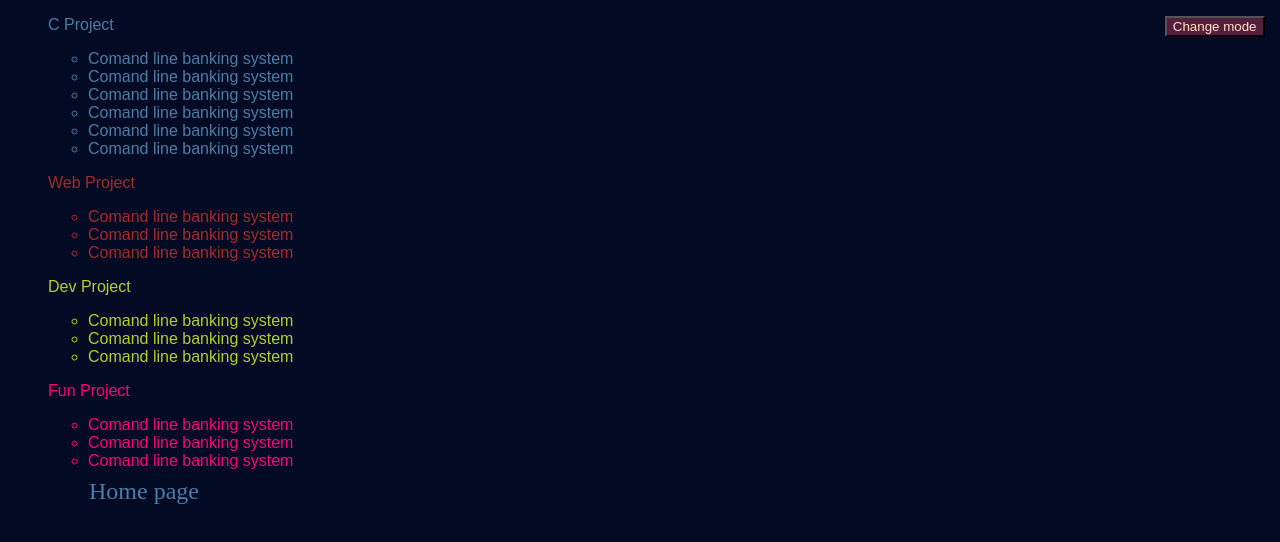
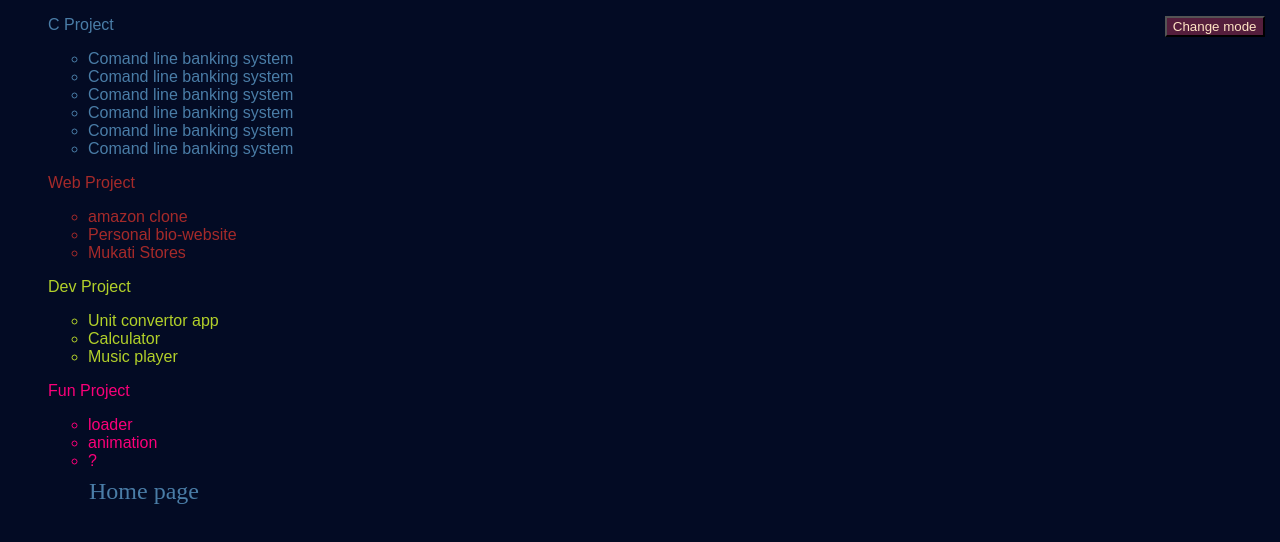
Before and after one commit to Jeet0808/JLSS-new-v, a plain HTML site: page my_project.html in a window 1280 px wide. Drawn offline with Linux system fonts and the light colour scheme.

Commit message:
Update my_project.html

```diff
--- a/my_project.html
+++ b/my_project.html
@@ -42,45 +42,45 @@
         <p id="p2">Web Project</p>
         <ul id="i2">
             <li>
-                <a class="c2" href="optimized-banking-system[1].c" >Comand line banking system</a>
+                <a class="c2" href="https://jeet0808.github.io/amazon-clone/" >amazon clone</a>
 
             </li>
             <li>
-                <a class="c2"href="optimized-banking-system[1].c" >Comand line banking system</a>
+                <a class="c2"href=" https://jeet0808.github.io/JLSS-new-v/" >Personal bio-website</a>
 
             </li>
             <li>
-                <a class="c2"href="optimized-banking-system[1].c" >Comand line banking system</a>
+                <a class="c2"href="optimized-banking-system[1].c" >Mukati Stores</a>
 
             </li>
         </ul>
         <p id="p3">Dev Project</p>
         <ul id="i3">
             <li>
-                <a class="c3" href="optimized-banking-system[1].c" >Comand line banking system</a>
+                <a class="c3" href="optimized-banking-system[1].c" >Unit convertor app</a>
 
             </li>
             <li>
-                <a  class="c3" href="optimized-banking-system[1].c" >Comand line banking system</a>
+                <a  class="c3" href="optimized-banking-system[1].c" >Calculator</a>
 
             </li>
             <li>
-                <a class="c3"  href="optimized-banking-system[1].c" >Comand line banking system</a>
+                <a class="c3"  href="optimized-banking-system[1].c" >Music player</a>
 
             </li>
         </ul>
         <p id="p4">Fun Project</p>
         <ul id="i4">
             <li>
-                <a  class="c4" href="optimized-banking-system[1].c" >Comand line banking system</a>
+                <a  class="c4" href="optimized-banking-system[1].c" > loader </a>
 
             </li>
             <li>
-                <a class="c4"  href="optimized-banking-system[1].c" >Comand line banking system</a>
+                <a class="c4"  href="optimized-banking-system[1].c" >animation</a>
 
             </li>
             <li>
-                <a  class="c4" href="optimized-banking-system[1].c" >Comand line banking system</a>
+                <a  class="c4" href="optimized-banking-system[1].c" >?</a>
 
             </li>
         </ul>
```
